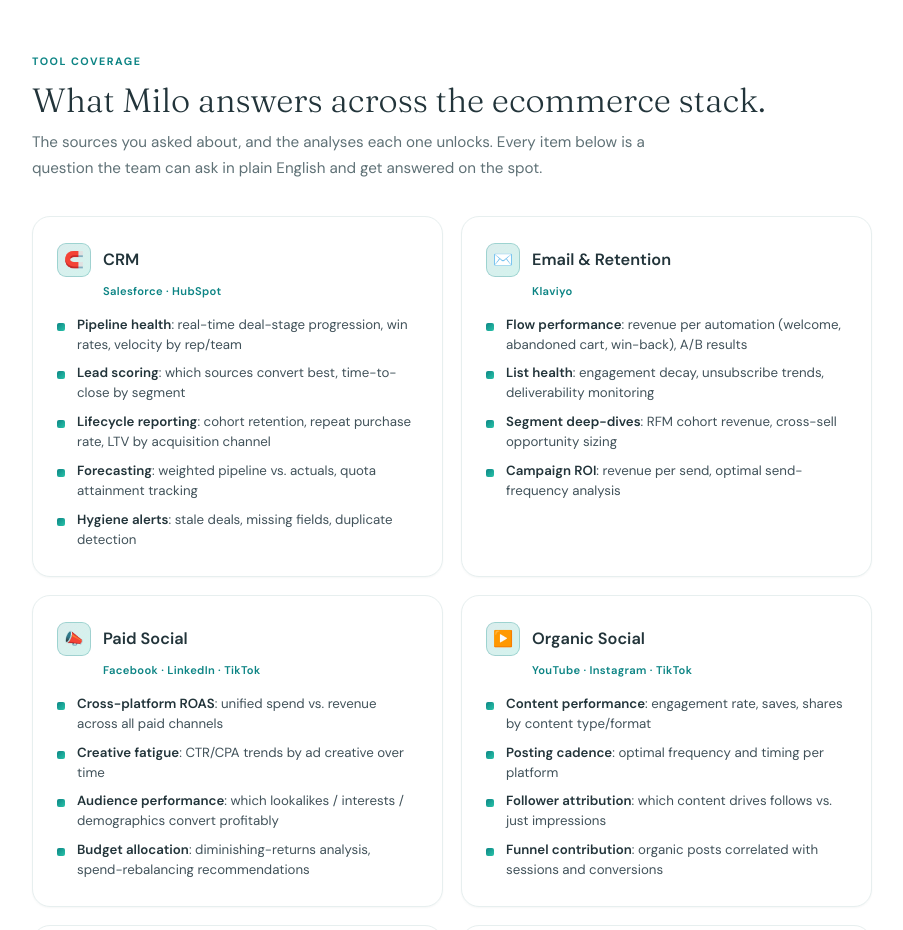
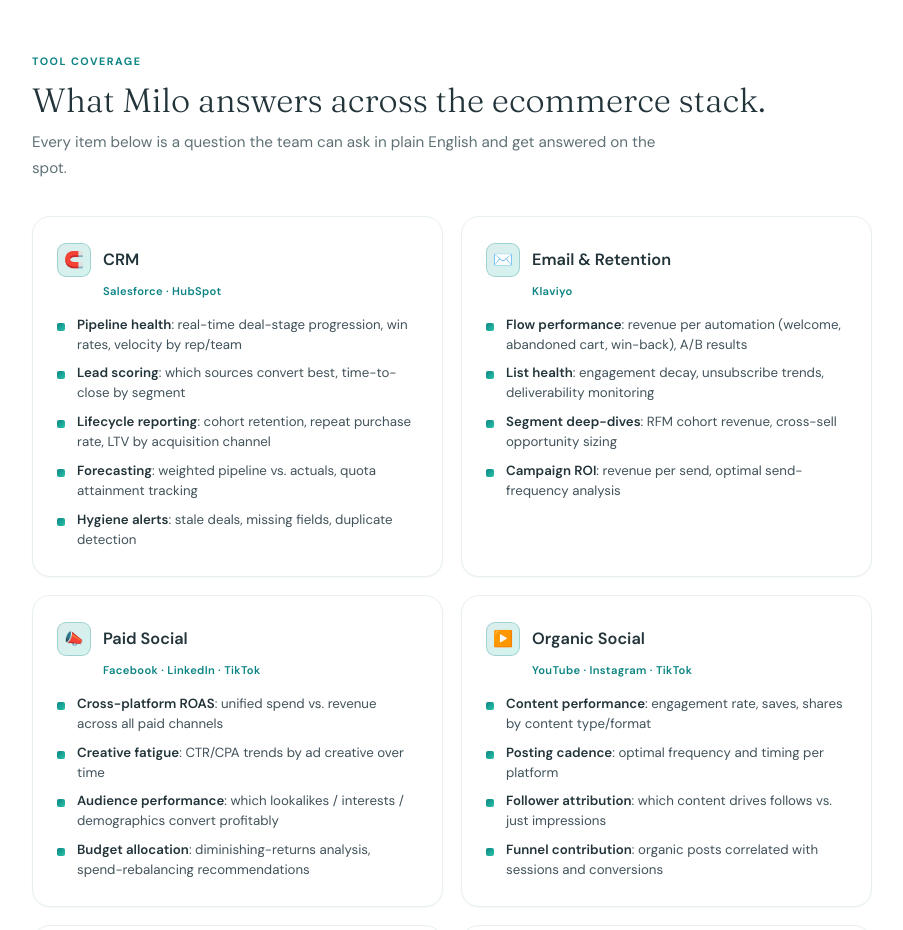
Before and after one commit to liamrabone93/milo-lazyanalyst-proposal, a plain HTML site: page index.html in a window 1280 px wide. Shown: the part 1980-2910 px from the top of the page, without its empty margins (188-1091 px from the left). Drawn offline with Linux system fonts and the light colour scheme.

Commit message:
Trim tool-coverage subhead

```diff
--- a/index.html
+++ b/index.html
@@ -246,7 +246,7 @@
 <div class="section reveal" style="padding-top:0">
   <div class="sec-label">Tool Coverage</div>
   <div class="sec-title">What Milo answers across the ecommerce stack.</div>
-  <div class="sec-sub">The sources you asked about, and the analyses each one unlocks. Every item below is a question the team can ask in plain English and get answered on the spot.</div>
+  <div class="sec-sub">Every item below is a question the team can ask in plain English and get answered on the spot.</div>
 
   <div class="stack-grid">
 
```
